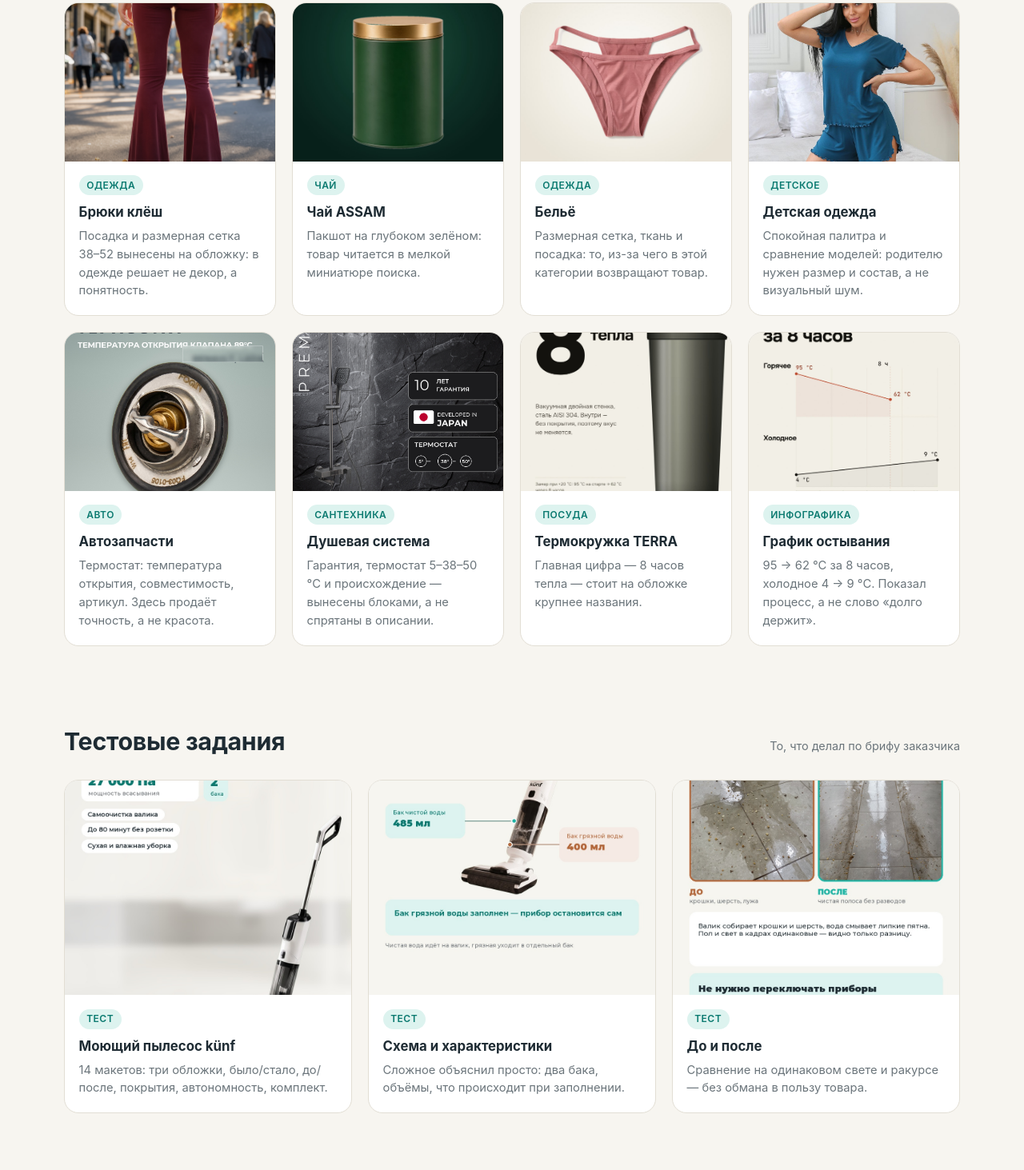
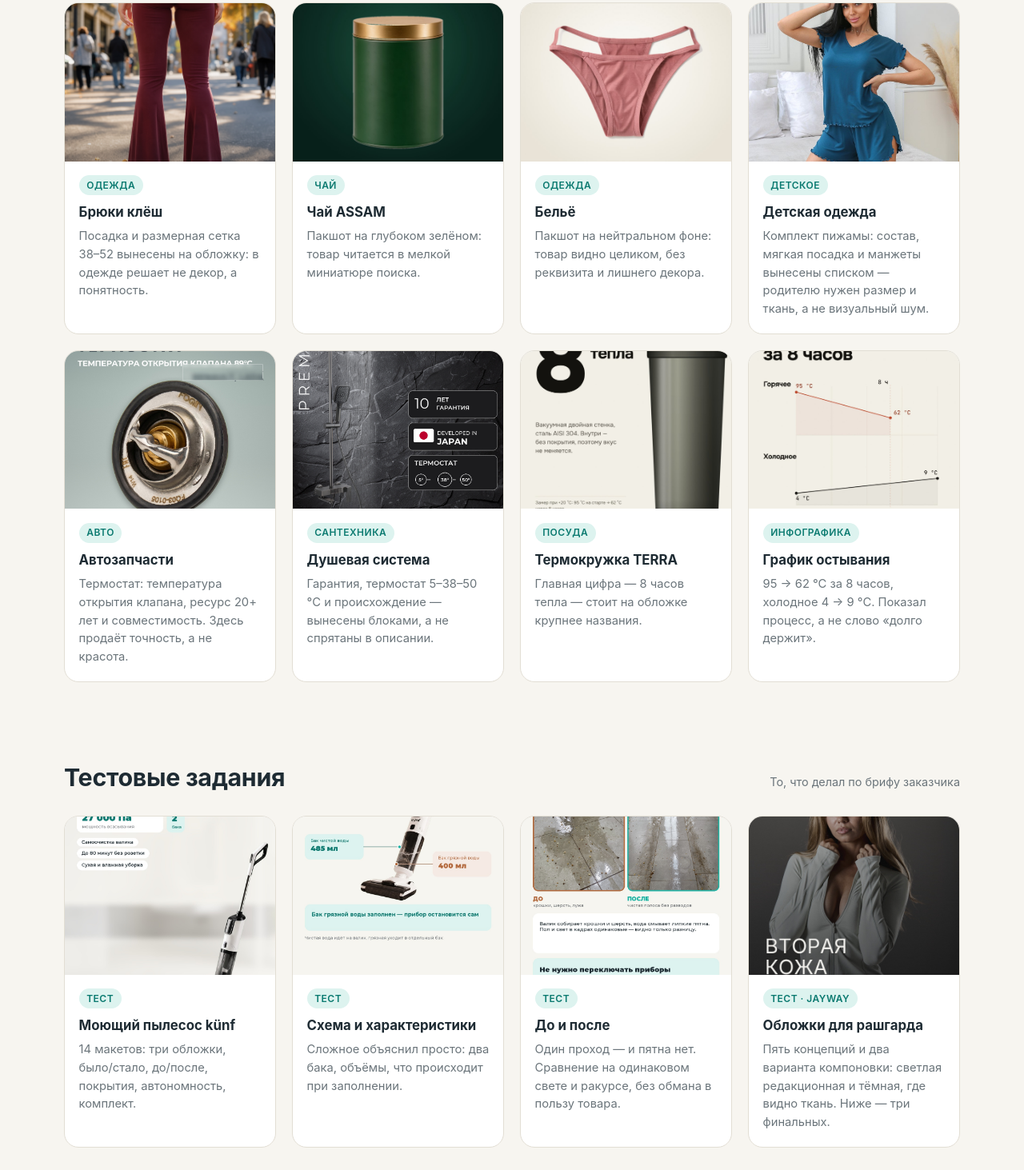
Before and after one commit to MrGradus777/freelance-portfolio, a plain HTML site: page docs/index.html in a window 1280 px wide. Shown: the part 857-2320 px from the top of the page at 80% size. Drawn offline with Linux system fonts and the light colour scheme.

Commit message:
Портфолио: кейс JAYWAY, правки подписей под фактические изображения

```diff
--- a/docs/index.html
+++ b/docs/index.html
@@ -219,15 +219,15 @@
     </article>
     <article class="card">
       <figure><img src="product-cards/lingerie/01_packshot.jpg" alt="Карточка белья: пакшот" loading="lazy" decoding="async"></figure>
-      <div class="body"><span class="tag">Одежда</span><h3>Бельё</h3><p>Размерная сетка, ткань и посадка: то, из-за чего в этой категории возвращают товар.</p></div>
+      <div class="body"><span class="tag">Одежда</span><h3>Бельё</h3><p>Пакшот на нейтральном фоне: товар видно целиком, без реквизита и лишнего декора.</p></div>
     </article>
     <article class="card">
       <figure><img src="product-cards/mashanya/01_pajama.jpg" alt="Карточка детской одежды: пижама" loading="lazy" decoding="async"></figure>
-      <div class="body"><span class="tag">Детское</span><h3>Детская одежда</h3><p>Спокойная палитра и сравнение моделей: родителю нужен размер и состав, а не визуальный шум.</p></div>
+      <div class="body"><span class="tag">Детское</span><h3>Детская одежда</h3><p>Комплект пижамы: состав, мягкая посадка и манжеты вынесены списком — родителю нужен размер и ткань, а не визуальный шум.</p></div>
     </article>
     <article class="card">
       <figure><img src="product-cards/auto-parts/01_thermostat_new.jpg" alt="Карточка автозапчасти: термостат крупным планом" loading="lazy" decoding="async"></figure>
-      <div class="body"><span class="tag">Авто</span><h3>Автозапчасти</h3><p>Термостат: температура открытия, совместимость, артикул. Здесь продаёт точность, а не красота.</p></div>
+      <div class="body"><span class="tag">Авто</span><h3>Автозапчасти</h3><p>Термостат: температура открытия клапана, ресурс 20+ лет и совместимость. Здесь продаёт точность, а не красота.</p></div>
     </article>
     <article class="card">
       <figure><img src="product-cards/kaydzo/02_shower.jpg" alt="Карточка душевой системы: товар на камне" loading="lazy" decoding="async"></figure>
@@ -260,7 +260,11 @@
     </article>
     <article class="card">
       <figure><img src="tests/bel-vacuum-full/05_do_posle.jpg" alt="Слайд до и после уборки" loading="lazy" decoding="async"></figure>
-      <div class="body"><span class="tag">Тест</span><h3>До и после</h3><p>Сравнение на одинаковом свете и ракурсе — без обмана в пользу товара.</p></div>
+      <div class="body"><span class="tag">Тест</span><h3>До и после</h3><p>Один проход — и пятна нет. Сравнение на одинаковом свете и ракурсе, без обмана в пользу товара.</p></div>
+    </article>
+    <article class="card">
+      <figure><img src="jayway/cover_04_hook829.jpg" alt="Обложка рашгарда JAYWAY: тёмная подача, крупный план" loading="lazy" decoding="async"></figure>
+      <div class="body"><span class="tag">Тест · JAYWAY</span><h3>Обложки для рашгарда</h3><p>Пять концепций и два варианта компоновки: светлая редакционная и тёмная, где видно ткань. Ниже — три финальных.</p></div>
     </article>
   </div>
 </section>
@@ -280,6 +284,11 @@
       <figure><img src="decks/preview-case.png" alt="Обложка презентации «14 макетов из одного ТЗ»" loading="lazy" decoding="async"></figure>
       <div class="body"><span class="tag">7 слайдов</span><h3>14 макетов из одного ТЗ</h3><p>Разбор кейса: что решил, где упёрся в исходники и что делал вместо этого.</p>
       <p style="margin-block-start:.7rem"><a class="btn" href="decks/case-vacuum.pdf">Смотреть PDF</a></p></div>
+    </article>
+    <article class="card card--deck">
+      <figure><img src="jayway/preview.jpg" alt="Обложка рашгарда JAYWAY: светлая подача" loading="lazy" decoding="async"></figure>
+      <div class="body"><span class="tag">3 обложки</span><h3>JAYWAY: обложки для рашгарда</h3><p>Тестовое задание: три варианта подачи одного товара и логика, почему каждый выглядит дороже.</p>
+      <p style="margin-block-start:.7rem"><a class="btn" href="jayway/jayway-covers.pdf">Смотреть PDF</a></p></div>
     </article>
   </div>
 </section>
```
Also changed, not shown: docs/jayway/_title.jpg (added), docs/jayway/cover_01b_right.jpg (added), docs/jayway/cover_04_hook829.jpg (added), docs/jayway/cover_05_hook830.jpg (added), docs/jayway/preview.jpg (added), jayway-test/cover_01_light.jpg (added), jayway-test/cover_01_light_thumb.jpg (added), jayway-test/cover_04_hook829.jpg (added), jayway-test/cover_04_hook829_thumb.jpg (added), jayway-test/cover_05_hook830.jpg (added), jayway-test/cover_05_hook830_thumb.jpg (added), 2 other files.
